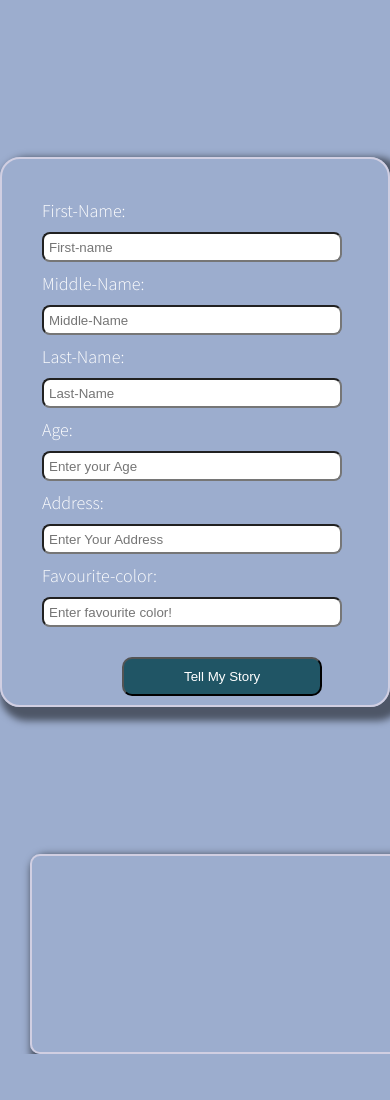
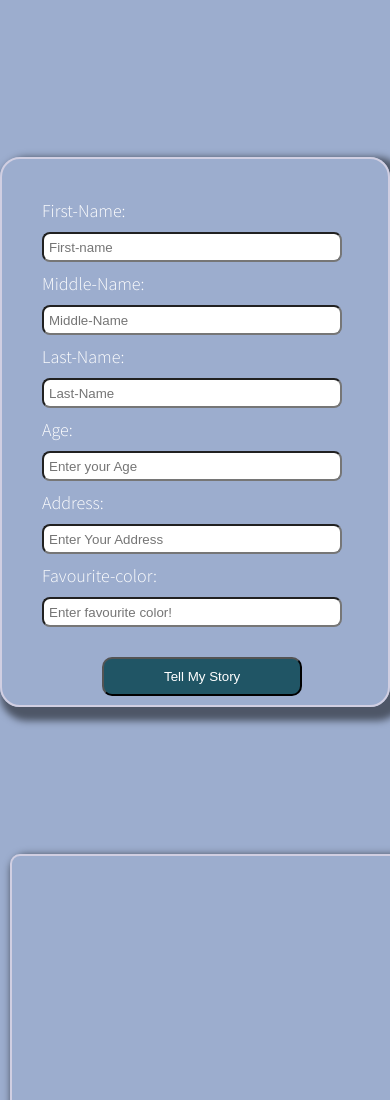
Before and after one commit to 722sofiaameh/User-interaction-form, a plain HTML site: page index.html in a window 390 px wide. Shown: the top 1100 px of the page. Before the commit the page ends 1054 px from the top, so only its background shows below. Drawn offline with Linux system fonts and the light colour scheme.

Commit message:
Update java.css

```diff
--- a/java.css
+++ b/java.css
@@ -111,7 +111,10 @@ button:hover{
 
     }
     .story-container{
-        margin-left:30px;
+        margin-left:10px;
         width:400px;
+        height:300px;
     }
+    button{
+        margin-left:60px;
 }
```
